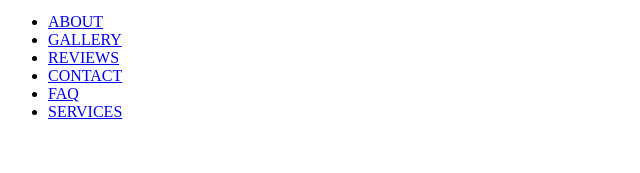
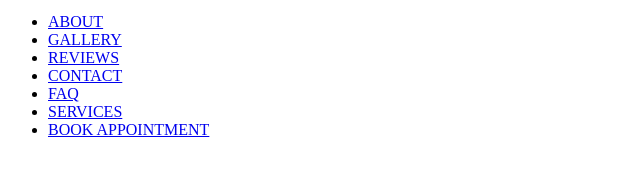
Before and after one commit to Scrubmarine/royal-fluff-frontend, a plain HTML site: page index.html in a window 1280 px wide. Shown: the part 29-202 px from the top of the page, without its empty margins (0-640 px from the left). Drawn offline with Linux system fonts and the light colour scheme.

Commit message:
add book appt nav item

```diff
--- a/index.html
+++ b/index.html
@@ -18,6 +18,7 @@
             <li><a href="#contact">CONTACT</a></li>
             <li><a href="#faq">FAQ</a></li>
             <li><a href="#services">SERVICES</a></li>
+            <li><a href="#book-appointment">BOOK APPOINTMENT</a></li>
         </ul>
     </nav>
     <div id="main-content"></div>
```
